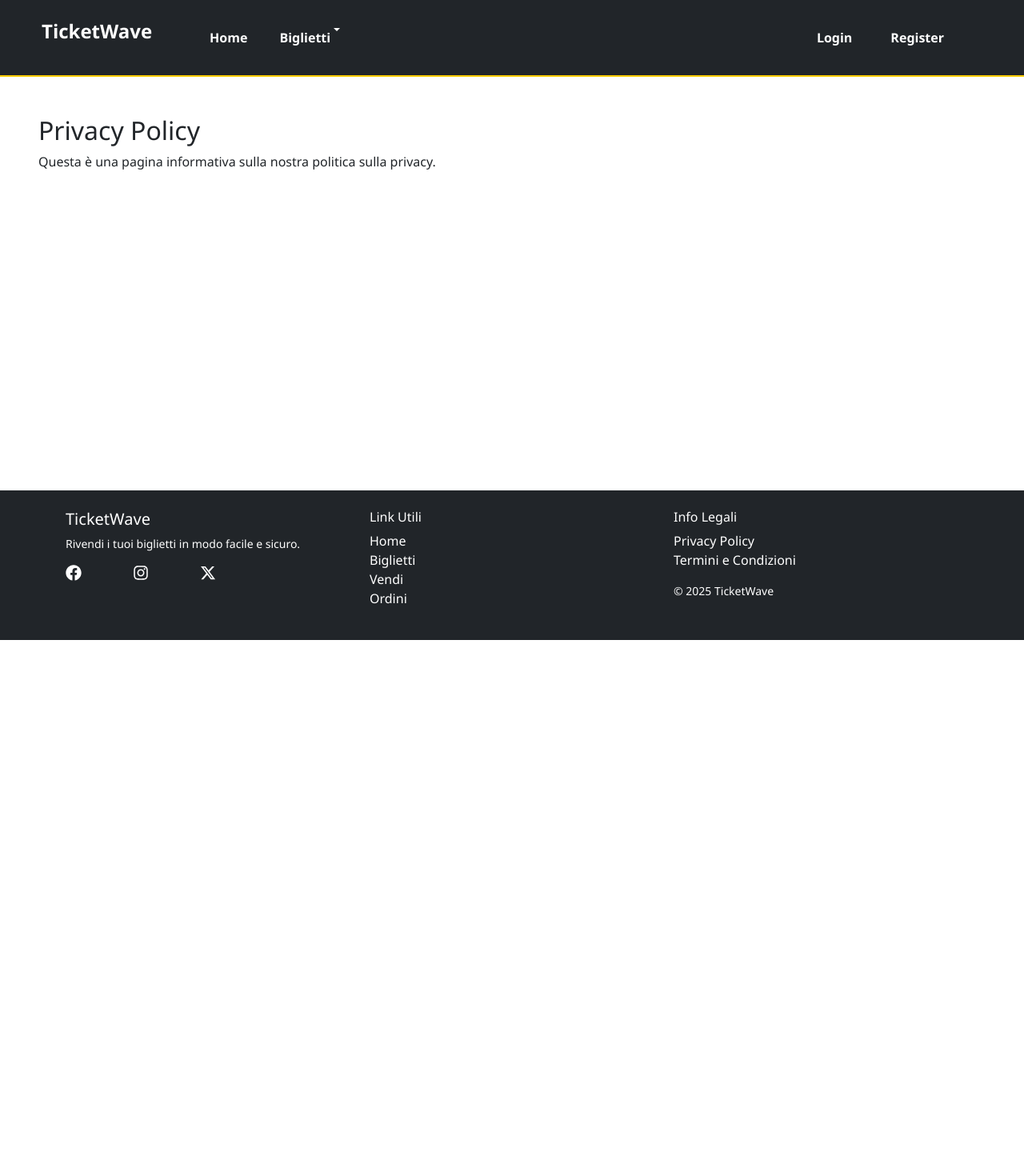
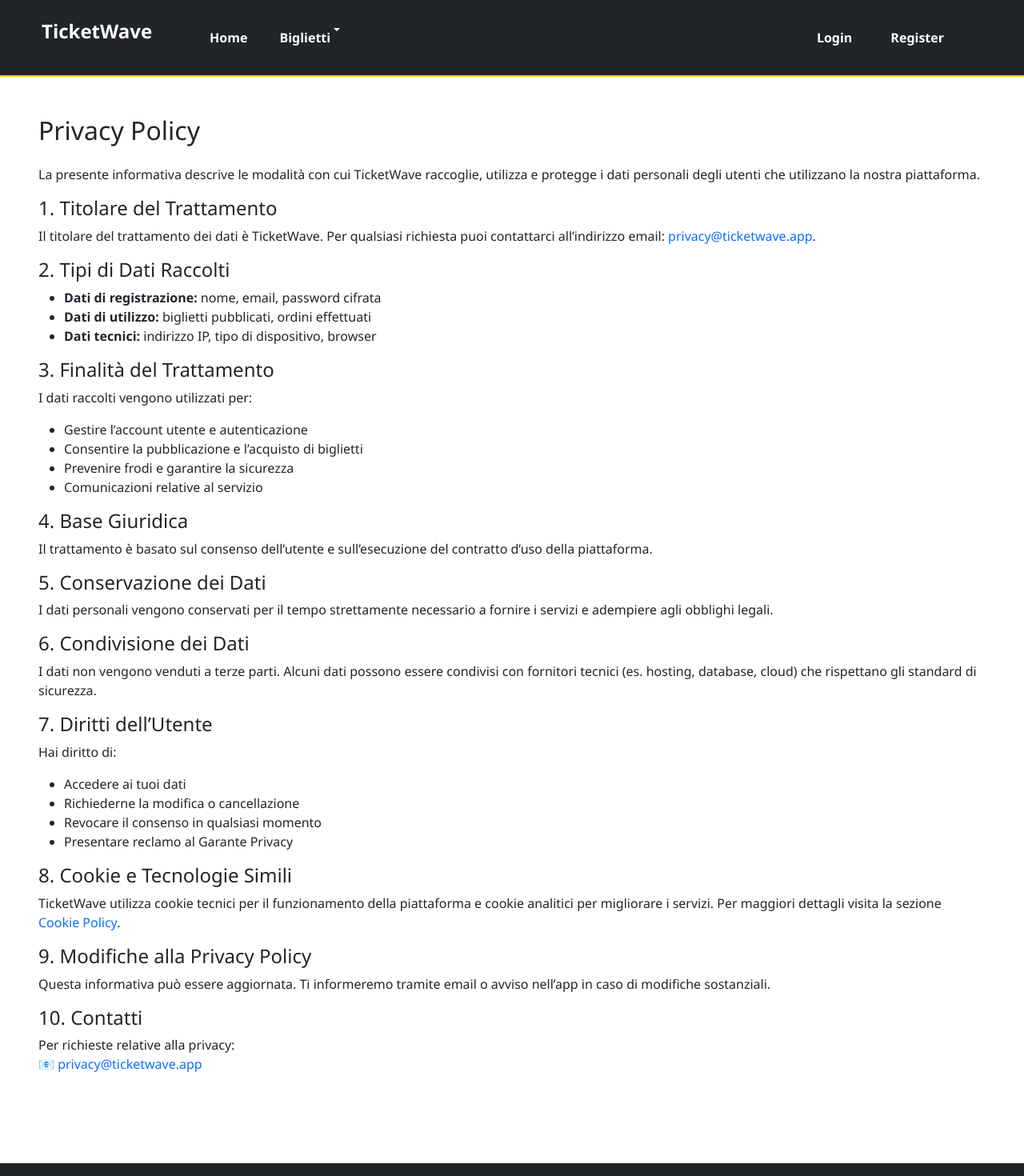
Before and after one commit to andres050588/ticketwave_frontend_vercel, a React (Create React App) app: page /privacy in a window 1280 px wide. Shown: the top 1470 px of the page at 80% size. Before the commit the page ends 800 px from the top, so only its background shows below. Built offline with nearby package versions, Linux system fonts and the light colour scheme; no server answers.

Commit message:
privacy policy

```diff
--- a/src/pages/PrivacyPage.js
+++ b/src/pages/PrivacyPage.js
@@ -1,8 +1,69 @@
 export default function PrivacyPage() {
     return (
         <div className="p-5">
-            <h2>Privacy Policy</h2>
-            <p>Questa è una pagina informativa sulla nostra politica sulla privacy.</p>
+            <h2 className="mb-4">Privacy Policy</h2>
+
+            <p>La presente informativa descrive le modalità con cui TicketWave raccoglie, utilizza e protegge i dati personali degli utenti che utilizzano la nostra piattaforma.</p>
+
+            <h4>1. Titolare del Trattamento</h4>
+            <p>
+                Il titolare del trattamento dei dati è TicketWave. Per qualsiasi richiesta puoi contattarci all’indirizzo email:
+                <a href="mailto:privacy@ticketwave.app"> privacy@ticketwave.app</a>.
+            </p>
+
+            <h4>2. Tipi di Dati Raccolti</h4>
+            <ul>
+                <li>
+                    <strong>Dati di registrazione:</strong> nome, email, password cifrata
+                </li>
+                <li>
+                    <strong>Dati di utilizzo:</strong> biglietti pubblicati, ordini effettuati
+                </li>
+                <li>
+                    <strong>Dati tecnici:</strong> indirizzo IP, tipo di dispositivo, browser
+                </li>
+            </ul>
+
+            <h4>3. Finalità del Trattamento</h4>
+            <p>I dati raccolti vengono utilizzati per:</p>
+            <ul>
+                <li>Gestire l’account utente e autenticazione</li>
+                <li>Consentire la pubblicazione e l’acquisto di biglietti</li>
+                <li>Prevenire frodi e garantire la sicurezza</li>
+                <li>Comunicazioni relative al servizio</li>
+            </ul>
+
+            <h4>4. Base Giuridica</h4>
+            <p>Il trattamento è basato sul consenso dell’utente e sull’esecuzione del contratto d’uso della piattaforma.</p>
+
+            <h4>5. Conservazione dei Dati</h4>
+            <p>I dati personali vengono conservati per il tempo strettamente necessario a fornire i servizi e adempiere agli obblighi legali.</p>
+
+            <h4>6. Condivisione dei Dati</h4>
+            <p>I dati non vengono venduti a terze parti. Alcuni dati possono essere condivisi con fornitori tecnici (es. hosting, database, cloud) che rispettano gli standard di sicurezza.</p>
+
+            <h4>7. Diritti dell’Utente</h4>
+            <p>Hai diritto di:</p>
+            <ul>
+                <li>Accedere ai tuoi dati</li>
+                <li>Richiederne la modifica o cancellazione</li>
+                <li>Revocare il consenso in qualsiasi momento</li>
+                <li>Presentare reclamo al Garante Privacy</li>
+            </ul>
+
+            <h4>8. Cookie e Tecnologie Simili</h4>
+            <p>
+                TicketWave utilizza cookie tecnici per il funzionamento della piattaforma e cookie analitici per migliorare i servizi. Per maggiori dettagli visita la sezione <a href="/cookie">Cookie Policy</a>.
+            </p>
+
+            <h4>9. Modifiche alla Privacy Policy</h4>
+            <p>Questa informativa può essere aggiornata. Ti informeremo tramite email o avviso nell’app in caso di modifiche sostanziali.</p>
+
+            <h4>10. Contatti</h4>
+            <p>
+                Per richieste relative alla privacy: <br />
+                📧 <a href="mailto:privacy@ticketwave.app">privacy@ticketwave.app</a>
+            </p>
         </div>
     )
 }
--- a/src/pages/TermsPage.js
+++ b/src/pages/TermsPage.js
@@ -1,8 +1,44 @@
 export default function TermsPage() {
     return (
         <div className="p-5">
-            <h2>Termini e Condizioni</h2>
-            <p>Qui troverai i termini e condizioni di utilizzo di TicketWave.</p>
+            <h2 className="mb-4">Termini e Condizioni</h2>
+
+            <h4>1. Descrizione del Servizio</h4>
+            <p>TicketWave è una piattaforma che consente agli utenti registrati di rivendere biglietti già acquistati per eventi come concerti, partite, spettacoli ecc. L'app funge da intermediario tecnico tra venditori e acquirenti.</p>
+
+            <h4>2. Registrazione e Account Utente</h4>
+            <p>Per vendere o acquistare biglietti, è necessario registrarsi e creare un account. L’utente è responsabile della veridicità delle informazioni fornite e della sicurezza delle proprie credenziali.</p>
+
+            <h4>3. Pubblicazione e Vendita dei Biglietti</h4>
+            <p>
+                I biglietti possono essere messi in vendita solo se sono validi e non ancora utilizzati. Ogni biglietto può essere acquistato da un solo utente. Durante una trattativa d'acquisto, il biglietto sarà <strong>bloccato per 15 minuti</strong>, dopodiché tornerà disponibile se l’acquisto non viene completato.
+            </p>
+
+            <h4>4. Responsabilità dell'Utente</h4>
+            <p>Il venditore è responsabile della veridicità e validità del biglietto messo in vendita. L'acquirente è tenuto a controllare tutti i dettagli prima di confermare l'acquisto.</p>
+
+            <h4>5. Limitazioni di Responsabilità</h4>
+            <p>TicketWave non è responsabile per biglietti contraffatti, annullamenti di eventi o dispute tra utenti. L’uso della piattaforma è a proprio rischio.</p>
+
+            <h4>6. Comportamenti Vietati</h4>
+            <ul>
+                <li>Uso fraudolento del sistema</li>
+                <li>Pubblicazione di biglietti non propri o già utilizzati</li>
+                <li>Tentativi di aggirare il blocco temporaneo dei biglietti</li>
+            </ul>
+
+            <h4>7. Cancellazione dell'Account</h4>
+            <p>Ci riserviamo il diritto di sospendere o cancellare un account utente in caso di violazioni gravi dei presenti termini.</p>
+
+            <h4>8. Modifiche ai Termini</h4>
+            <p>TicketWave si riserva il diritto di aggiornare questi termini in qualsiasi momento. Gli utenti verranno informati tramite email o notifica sull’app.</p>
+
+            <h4>9. Contatti</h4>
+            <p>
+                Per qualsiasi dubbio o segnalazione puoi contattarci a:
+                <br />
+                📧 <a href="mailto:support@ticketwave.app">support@ticketwave.app</a>
+            </p>
         </div>
     )
 }
```
